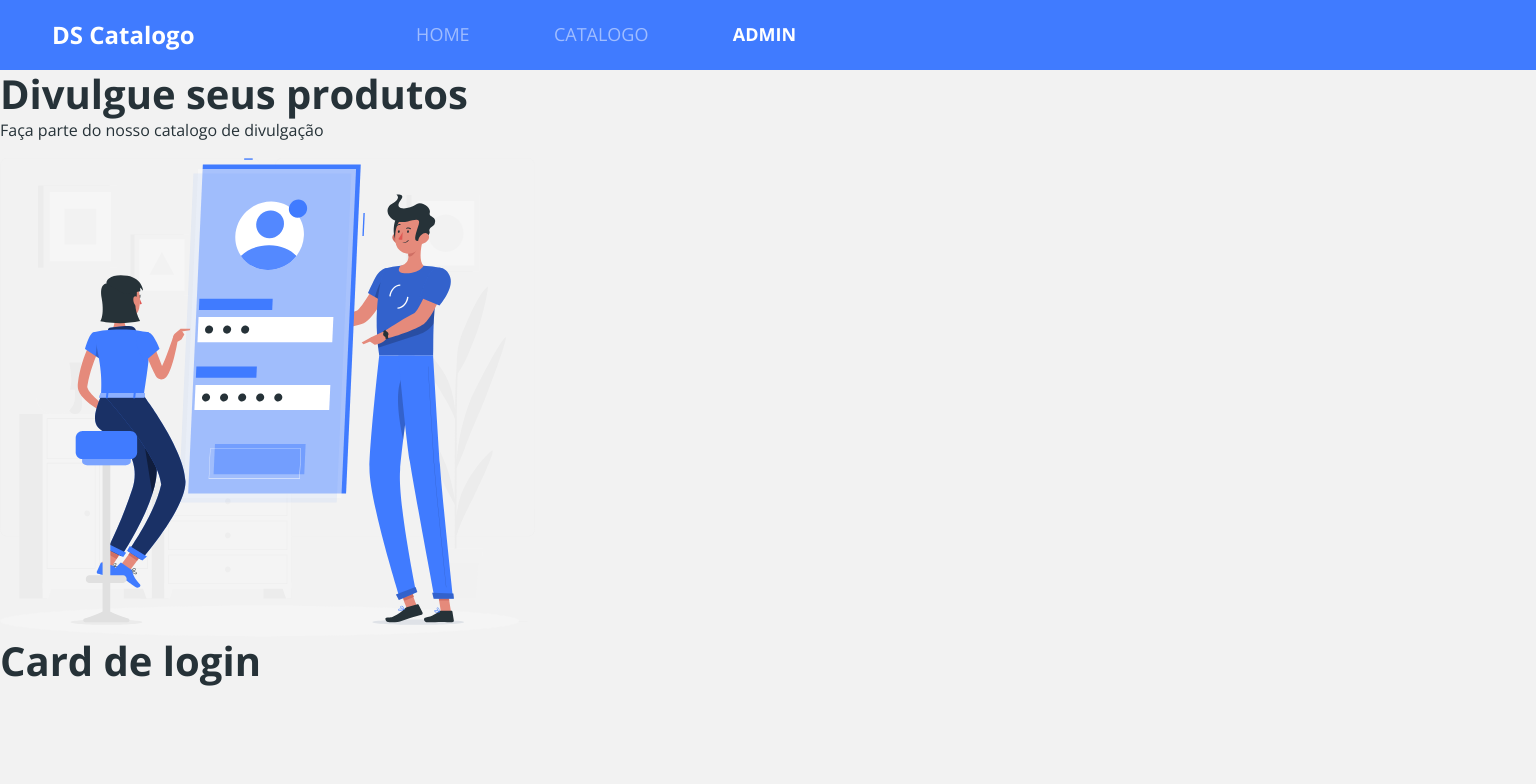
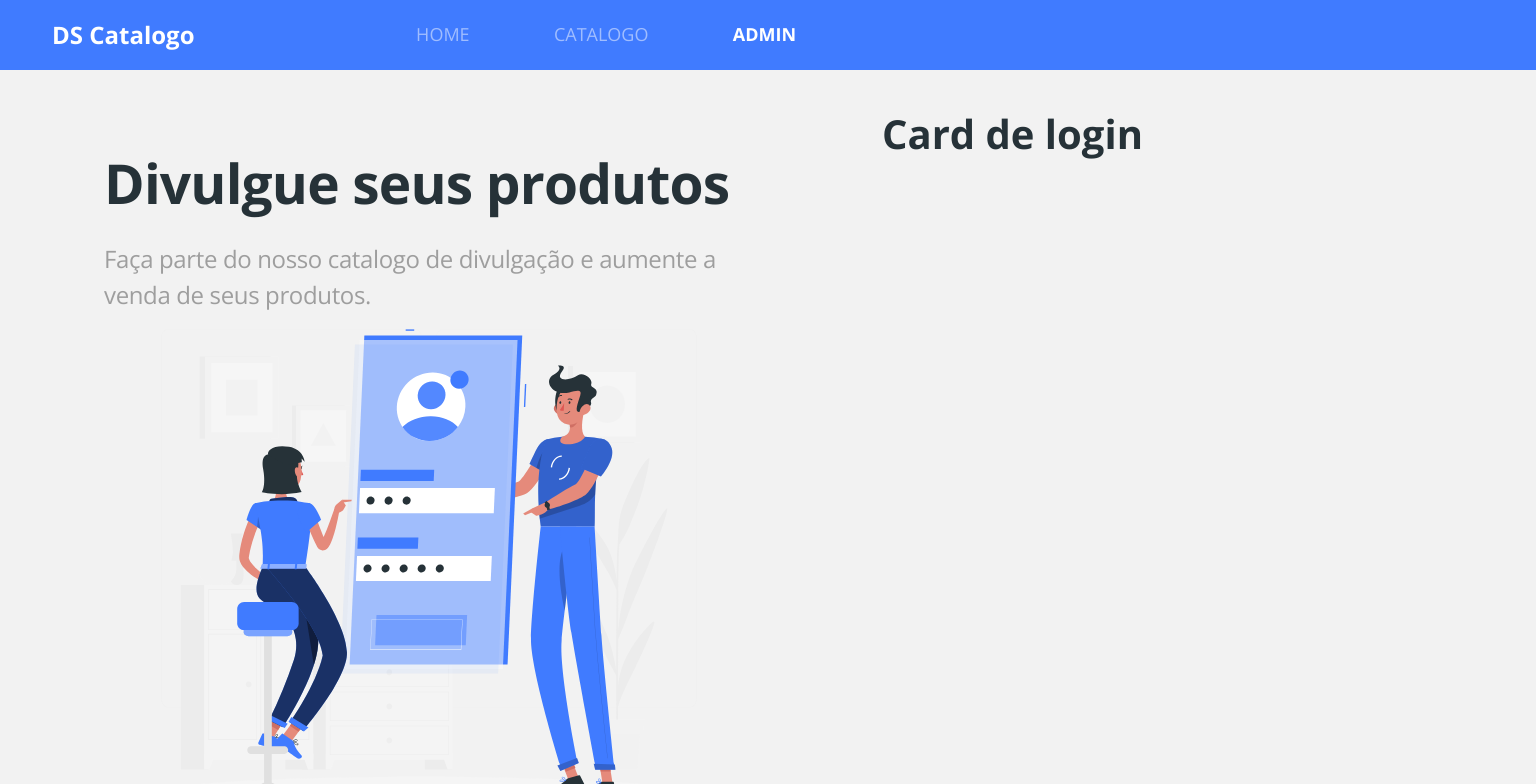
Before and after one commit to Wagner-Ricardo/BootCamp_DevSupeior_DsCatalog, a React (Create React App) app in the folder FrontEnd/frontweb/: page /admin/auth/login in a window 1536 px wide. Shown: the top 784 px of the page. Built offline with nearby package versions, Linux system fonts and the light colour scheme; no server answers.

Commit message:
Banner styling

```diff
--- a/FrontEnd/frontweb/src/pages/Admin/Auth/index.tsx
+++ b/FrontEnd/frontweb/src/pages/Admin/Auth/index.tsx
@@ -1,11 +1,18 @@
+import './styles.css';
+
 import { ReactComponent as AuthImage } from 'assets/images/auth-img.svg';
 import {Switch, Route } from 'react-router-dom';
+
+
+
 const Auth = () => {
   return (
     <div className="auth-container">
       <div className="auth-banner-container">
         <h1>Divulgue seus produtos</h1>
-        <p>Faça parte do nosso catalogo de divulgação</p>
+        <p>Faça parte do nosso catalogo de divulgação e aumente a venda de
+            seus produtos.
+        </p>
         <AuthImage />
       </div>
 
--- /dev/null
+++ b/FrontEnd/frontweb/src/pages/Admin/Auth/styles.css
@@ -0,0 +1,75 @@
+.auth-container {
+  display: flex;
+  justify-content: space-around;
+  padding: 20px;
+}
+.auth-banner-container {
+  display: none;
+}
+
+.auth-form-container {
+  width: 100%;
+}
+@media (min-width: 576px) {
+  .auth-form-container {
+    width: 480px;
+  }
+}
+
+@media (min-width: 768px) {
+  .auth-form-container {
+    width: 550px;
+  }
+}
+
+@media (min-width: 1200px) {
+  .auth-container {
+    padding: 40px;
+  }
+  .auth-banner-container {
+    display: flex;
+    flex-direction: column;
+    margin-top: 40px;
+    width: 500px;
+  }
+
+  .auth-banner-container h1 {
+    font-size: 40px;
+    letter-spacing: -0.015em;
+    color: #263238;
+    margin-bottom: 15px;
+  }
+
+  .auth-banner-container p {
+    font-size: 18px;
+    letter-spacing: -0.015em;
+    color: #9e9e9e;
+  }
+
+  .auth-banner-container svg {
+    width: 100%;
+  }
+  .auth-form-container {
+    width: 550px;
+  }
+}
+
+@media (min-width: 1400px) {
+  .auth-banner-container {
+    width: 650px;
+  }
+
+  .auth-banner-container h1 {
+    font-size: 55px;
+
+    margin-bottom: 25px;
+  }
+
+  .auth-banner-container p {
+    font-size: 24px;
+  }
+
+  .auth-form-container {
+    width: 550px;
+  }
+}
```
